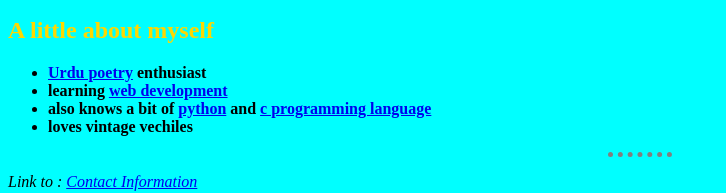
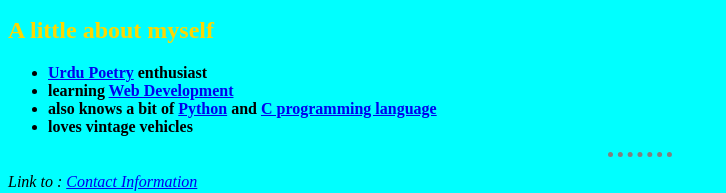
Before and after one commit to Yousuf200/cv, a plain HTML site: page index.html in a window 1280 px wide. Shown: the part 220-413 px from the top of the page, without its empty margins (0-726 px from the left). Drawn offline with Linux system fonts and the light colour scheme.

Commit message:
updated again index

```diff
--- a/index.html
+++ b/index.html
@@ -18,10 +18,10 @@
         <hr>
         <h2>A little about myself</h2>
         <ul>
-            <li><strong><a href="https://en.wikipedia.org/wiki/Urdu_poetry">Urdu poetry</a> enthusiast</strong></li>
-            <li><strong>learning <a href="https://en.wikipedia.org/wiki/Web_development">web development</a> </strong></li>
-            <li><strong>also knows a bit of <a href="https://www.python.org/">python</a> and <a href="https://en.wikipedia.org/wiki/C_(programming_language)">c programming language</a></strong></li>
-            <li><strong>loves vintage vechiles</strong></li>
+            <li><strong><a href="https://en.wikipedia.org/wiki/Urdu_poetry">Urdu Poetry</a> enthusiast</strong></li>
+            <li><strong>learning <a href="https://en.wikipedia.org/wiki/Web_development">Web Development</a> </strong></li>
+            <li><strong>also knows a bit of <a href="https://www.python.org/">Python</a> and <a href="https://en.wikipedia.org/wiki/C_(programming_language)">C programming language</a></strong></li>
+            <li><strong>loves vintage vehicles</strong></li>
         </ul>
         <hr>
         <p><em>Link to : <a href="contact.html">Contact Information</a></em></p>
```
